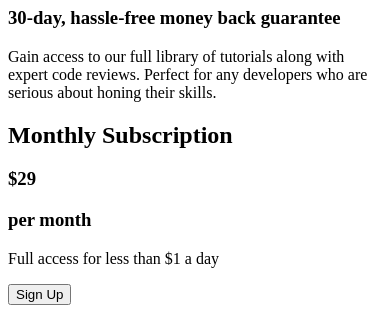
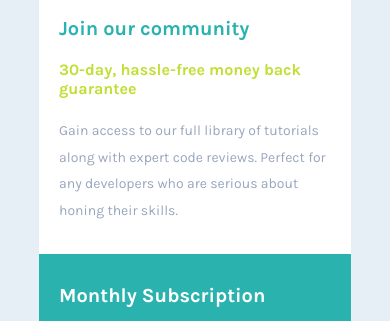
Before and after one commit to RoneBS/single-price-grid-component-master, a plain HTML site: page index.html in a window 390 px wide. Shown: the part 73-394 px from the top of the page. Drawn offline with Linux system fonts and the light colour scheme.

Commit message:
scss mobile first done

```diff
--- a/index.html
+++ b/index.html
@@ -7,6 +7,7 @@
   <!-- displays site properly based on user's device -->
 
   <link rel="icon" type="image/png" sizes="32x32" href="./images/favicon-32x32.png">
+  <link rel="stylesheet" href="style.css">
 
   <title>Frontend Mentor | Single Price Grid Component</title>
 
@@ -25,7 +26,7 @@
 
 <body>
   <div class="container">
-    <div class="decription-box">
+    <div class="description-box">
       <h1>Join our community</h1>
       <h3> 30-day, hassle-free money back guarantee</h3>
       <p>Gain access to our full library of tutorials along with expert code reviews.
@@ -35,12 +36,13 @@
       <h2>Monthly Subscription</h2>
       <div class="value-box">
         <h3>&dollar;29</h3>
-        <h3>per month</h3>
+        <h3 class="text">per month</h3>
       </div>
       <p>Full access for less than &dollar;1 a day</p>
       <button>Sign Up</button>
+    </div>
     <div class="description">
-        <h2>Why Us</h2>
+      <h3>Why Us</h3>
       <p> Tutorials by industry experts
         Peer &amp; expert code review
         Coding exercises
@@ -48,7 +50,6 @@
         Community forum
         Flashcard decks
         New videos every week</p>
-      </div>
     </div>
   </div>
 
--- /dev/null
+++ b/style.scss
@@ -0,0 +1,123 @@
+@import url("https://fonts.googleapis.com/css2?family=Karla:wght@400;700&display=swap");
+
+:root {
+  --cyan: hsl(179, 62%, 43%);
+  --bright-yellow: hsl(71, 73%, 54%);
+  --light-gray: hsl(204, 43%, 93%);
+  --grayish-blue: hsl(218, 22%, 67%);
+}
+
+* {
+  margin: 0;
+  padding: 0;
+  box-sizing: border-box;
+}
+
+body {
+  width: 100%;
+  font-family: Karla, sans-serif;
+  font-size: 16px;
+  background-color: var(--light-gray);
+}
+
+.container {
+  width: 100%;
+  display: flex;
+  flex-direction: column;
+  align-items: center;
+  height: auto;
+
+  .description-box {
+    width: 80%;
+    background: #fff;
+    margin-top: 60px;
+    padding: 30px 20px 30px 20px;
+    border-top-left-radius: 5px;
+    border-top-right-radius: 5px;
+
+    h1 {
+      font-size: 20px;
+      color: var(--cyan);
+      margin-bottom: 20px;
+    }
+
+    h3 {
+      font-size: 16px;
+      color: var(--bright-yellow);
+      margin-bottom: 20px;
+    }
+
+    p {
+      font-size: 14px;
+      color: var(--grayish-blue);
+      line-height: 1.9em;
+    }
+  }
+
+  .subscription-box {
+    width: 80%;
+    padding: 30px 20px 30px 20px;
+    background: var(--cyan);
+
+    h2 {
+      font-size: 20px;
+      color: #fff;
+      margin-bottom: 20px;
+    }
+
+    .value-box {
+      height: auto;
+      display: flex;
+      align-items: center;
+      margin-bottom: 5px;
+
+      h3 {
+        font-size: 30px;
+        color: #fff;
+      }
+
+      .text {
+        font-size: 16px;
+        font-weight: lighter;
+        padding-left: 26px;
+        margin-bottom: 0;
+      }
+    }
+
+    p {
+      color: #fff;
+      margin-bottom: 25px;
+    }
+
+    button {
+      width: 100%;
+      height: 45px;
+      font-size: 16px;
+      font-weight: bold;
+      color: #fff;
+      background: var(--bright-yellow);
+      border: none;
+      border-radius: 5px;
+    }
+  }
+
+  .description {
+    width: 80%;
+    background: #4abebd;
+    padding: 25px 20px 30px 20px;
+
+    h3 {
+      font-size: 12;
+      color: #fff;
+      margin-bottom: 20px;
+    }
+
+    p {
+      width: 200px;
+      font-size: 14px;
+      color: #fff;
+      text-align: left;
+      line-height: 1.5em;
+    }
+  }
+}
```
Also changed, not shown: style.css (added), 1 other file. Lines whose indentation alone changed are shown as unchanged.
